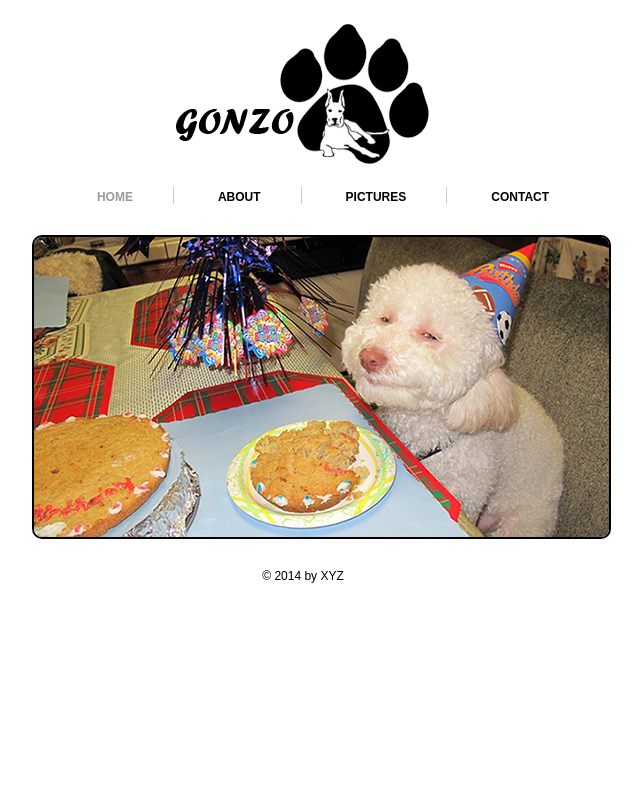
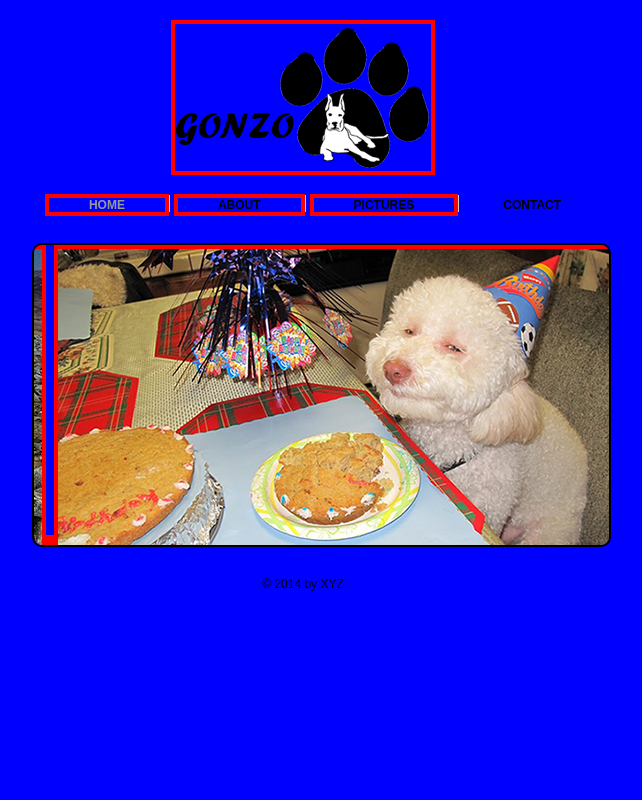
Before and after one commit to emotex/Tutorials, a plain HTML site: page index.html in a window 1280 px wide. Shown: the whole page, without its empty margins (337-979 px from the left). Drawn offline with Linux system fonts and the light colour scheme.

Commit message:
background blue border red

```diff
--- a/css/style.css
+++ b/css/style.css
@@ -7,6 +7,10 @@
 	margin:0px;
 }
 
+
+body {
+  background-color: blue;
+}
 
 h1,h2,h3,h4,h5,h6,p,ul li{
 	padding:0px;
@@ -20,7 +24,7 @@ h1,h2,h3,h4,h5,h6,p,ul li{
 
 a, a img{
 	text-decoration:none;
-	border:0;
+	border: 4px solid red;
 	outline:none;
 }
 
```
